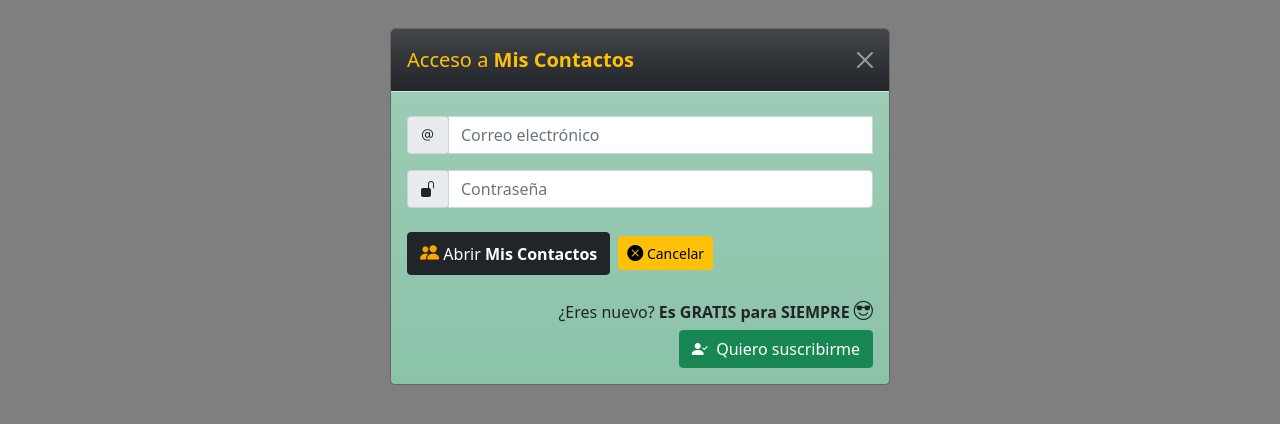
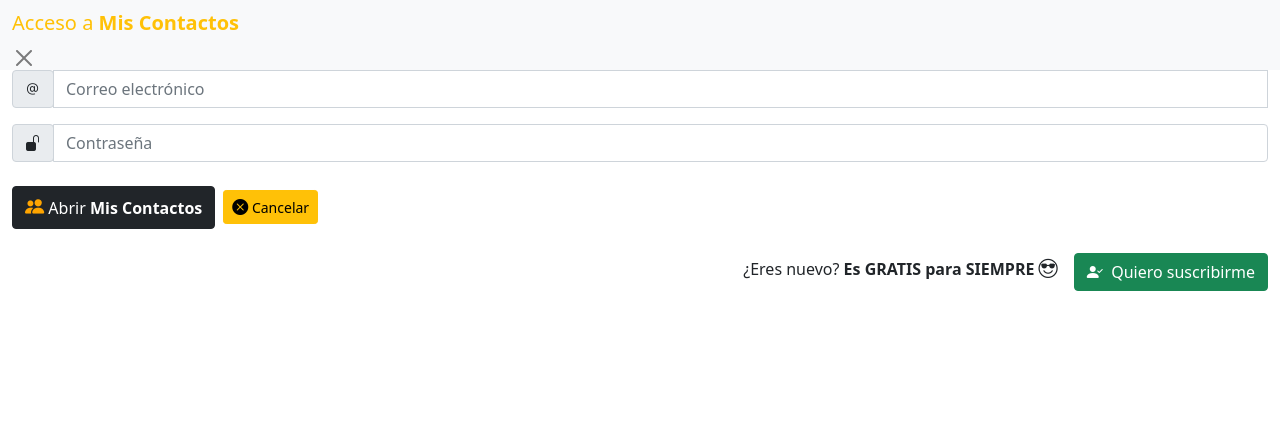
Before and after one commit to jciscar/miscontactos, a website: page index.html in a window 1280 px wide. Drawn offline with nearby package versions, Linux system fonts and the light colour scheme.

Commit message:
Add files via upload

```diff
--- a/index.html
+++ b/index.html
@@ -29,19 +29,15 @@
 	});
 </script>
 
+	<div class="container-fluid sticky-top bg-light" id="contenedor">
+		<div class="row justify-content-between align-content-center gx-0 gy-2" id="fila">
+          	<h5 class="modal-title text-warning">Acceso a <strong>Mis Contactos</strong></h5>
+          	<button type="button" class="btn-close" data-bs-dismiss="modal" aria-label="Close" onclick="cerrarVentanaPrincipal()"></button>
+		</div>
+	</div>
 	<div class="container-fluid">
-		<!-- Comienzo modal Acceso usuario -->
-		<div class="modal fade" id="accesoUsuario" tabindex="-1" data-bs-backdrop="static" data-bs-keyboard="false" aria-labelledby="staticBackdropLabel" aria-hidden="true">
-		  	<div class="modal-dialog">
-		      	<div class="modal-content">
 
-	            	<!-- Modal Header -->
-		          	<div class="modal-header bg-dark bg-gradient">
-		              	<h5 class="modal-title text-warning">Acceso a <strong>Mis Contactos</strong></h5>
-		              	<button type="button" class="btn-close btn-close-white" data-bs-dismiss="modal" aria-label="Close" onclick="cerrarVentanaPrincipal()"></button>
-		          	</div>
-		          	<!-- Modal body -->
-		          	<div class="modal-body bg-success bg-opacity-50 bg-gradient">
+
   		<form id="formAcceso">
 
     	<div class="input-group mb-3 mt-2">
@@ -95,10 +91,6 @@
 			</div>
 		</div>
 
-					</div>
-
-		      	</div>
-			</div>
 
 <script>
 
@@ -197,7 +189,8 @@
 
 </script>
 
-		</div>
+
+
+
 	</div>
 </body>
-</html>
```
Lines whose indentation alone changed are shown as unchanged.
